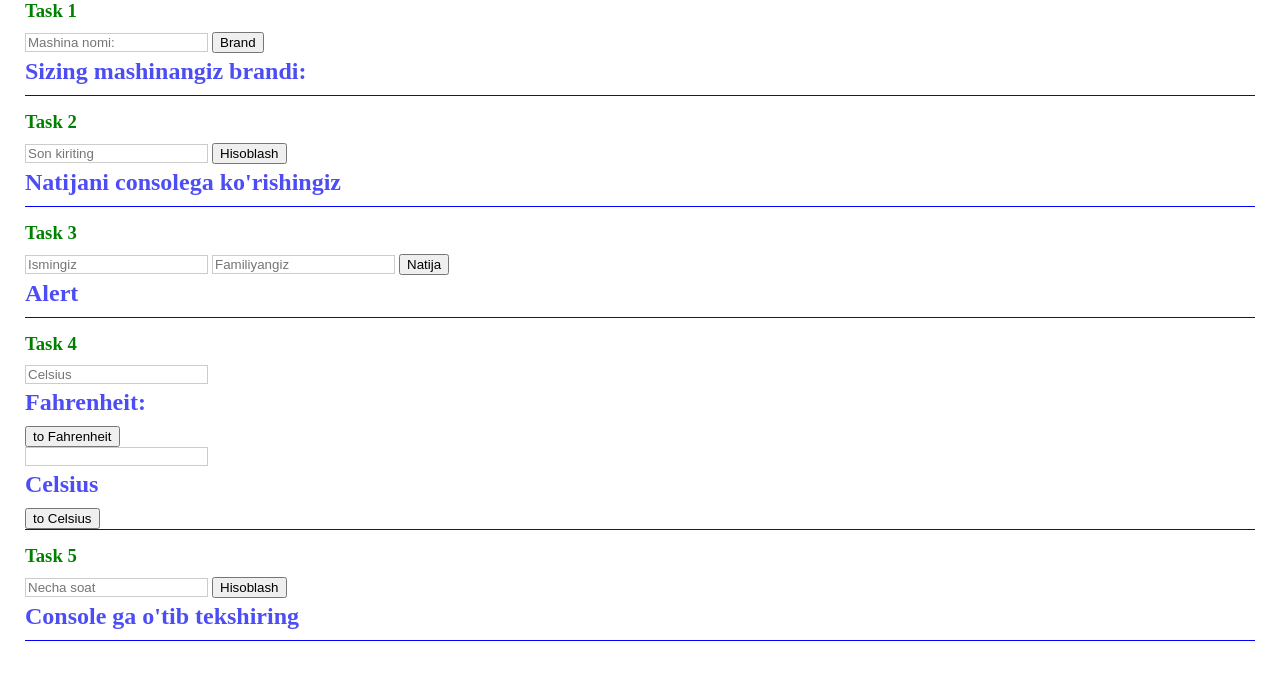
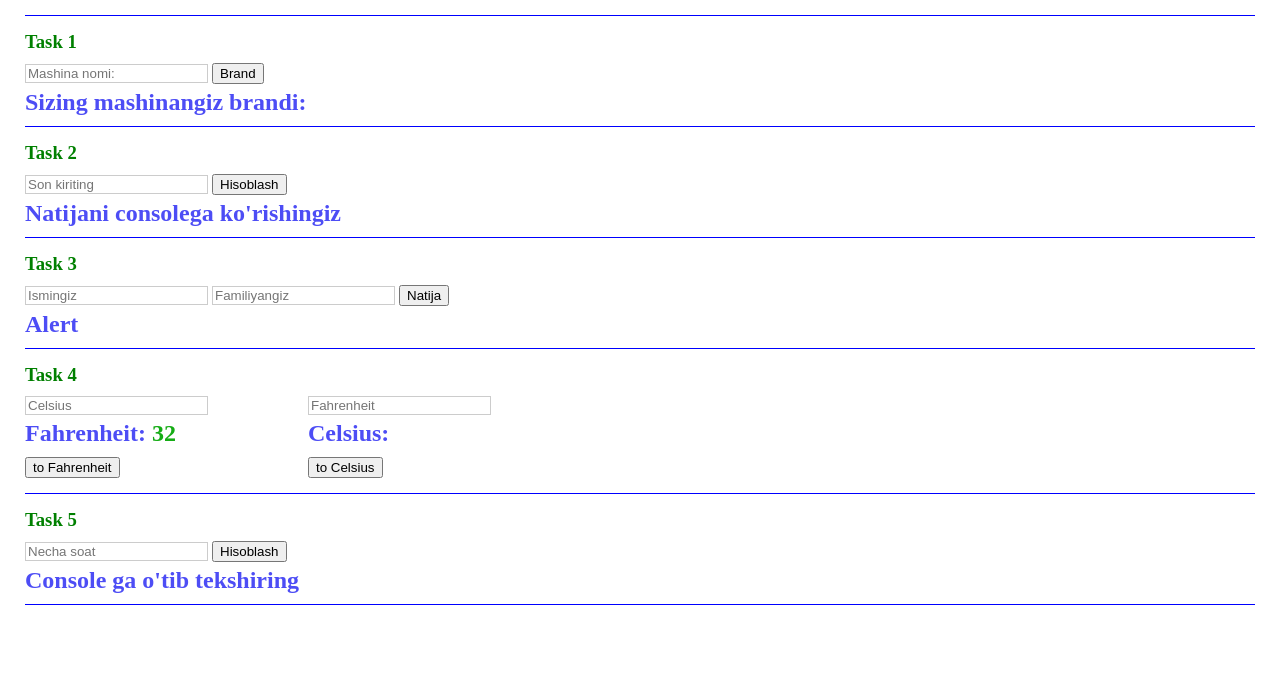
Before and after one commit to JAHONGIR95/practice_projects, a plain HTML site: page JS function task/index.html in a window 1280 px wide. Both pictures are taken after a click on the button "to Fahrenheit". Drawn offline with Linux system fonts and the light colour scheme.

Commit message:
all task finished

```diff
--- a/JS function task/index.html
+++ b/JS function task/index.html
@@ -44,10 +44,30 @@
         button {
             outline: none;
         }
+
+        .temp{
+            display: flex;
+        }
+
+        .temp-first{
+            margin-right: 100px;
+            margin-bottom: 15px;
+        }
+
+        #cel-result,
+        #fah-result{
+            color: rgb(21, 172, 21);
+        }
+
+        .wrap-top{
+            padding-top: 15px;
+        }
     </style>
 </head>
 
 <body>
+    <div class="task-wrapper wrap-top"></div>
+
     <h3>Task 1</h3>
     <div class="task-wrapper">
         <input type="text" class="task1" id="task1-input" placeholder="Mashina nomi:">
@@ -73,16 +93,16 @@
     </div>
 
     <h3>Task 4</h3>
-    <div class="task-wrapper">
-        <div>
+    <div class="task-wrapper temp">
+        <div class="temp-first">
             <input type="text" id="cel" class="cel" placeholder="Celsius">
             <h2>Fahrenheit: <span id="fah-result"></span></h2>
             <button id="to-fah">to Fahrenheit</button>
         </div>
 
         <div>
-            <input type="text" id="fah" class="fah">
-            <h2>Celsius <span id="cel-result"></span></h2>
+            <input type="text" id="fah" class="fah" placeholder="Fahrenheit">
+            <h2>Celsius: <span id="cel-result"></span></h2>
             <button id="to-cel">to Celsius</button>
         </div>
 
--- a/JS function task/script/main.js
+++ b/JS function task/script/main.js
@@ -2,11 +2,11 @@ var carName = document.querySelector("#task1-input");
 var carBrand = document.querySelector('#task1-btn');
 var brandSpace = document.querySelector('#brand-name');
 
-function carBrandFinder(){
+function carBrandFinder() {
     return carName.value + 'ning Brandi ' + 'Chevrolet';
 }
 
-carBrand.addEventListener('click', function(){
+carBrand.addEventListener('click', function () {
     brandSpace.innerHTML = carBrandFinder();
 })
 
@@ -16,12 +16,12 @@ var square = document.querySelector('#kv');
 var squareButton = document.querySelector('#kv-btn');
 
 
-squareButton.addEventListener('click', function(){
+squareButton.addEventListener('click', function () {
 
     var num;
     num = square.value;
 
-    function squareAndCubCalculator(){
+    function squareAndCubCalculator() {
         return num * num;
     }
 
@@ -33,12 +33,12 @@ squareButton.addEventListener('click', function(){
 
 var nameBtn = document.querySelector('#name-btn');
 
-nameBtn.addEventListener('click', function(){
+nameBtn.addEventListener('click', function () {
 
     var ism = document.querySelector('#name').value;
     var surname = document.querySelector('#surname').value;
 
-    function greeting(){
+    function greeting() {
         return 'Salom! ' + ism + ' ' + surname;
     }
 
@@ -47,7 +47,30 @@ nameBtn.addEventListener('click', function(){
 
 // ******************************************************************************
 
+var celButton = document.querySelector('#to-fah');
+var fahButton = document.querySelector('#to-cel');
+var fahResult = document.querySelector('#fah-result');
+var celResult = document.querySelector('#cel-result');
 
+celButton.addEventListener('click', function () {
+    var celsius = document.querySelector('#cel').value;
+
+    function celsiusFinder() {
+        return ((celsius * 9 / 5) + 32);
+    }
+
+    fahResult.innerHTML = celsiusFinder();
+})
+
+fahButton.addEventListener('click', function () {
+    var fahrenheit = document.querySelector('#fah').value;
+
+    function fahrenheitFinder() {
+        return ((fahrenheit - 32) * 5 / 9);
+    }
+
+    celResult.innerHTML = fahrenheitFinder();
+})
 
 // *****************************************************************************
 
@@ -55,11 +78,11 @@ var hour = document.querySelector('#hour');
 var hourButton = document.querySelector('#hour-btn');
 const minute = 60;
 
-hourButton.addEventListener('click', function(){
+hourButton.addEventListener('click', function () {
 
     var soat = hour.value;
 
-    function hourToMinute(){
+    function hourToMinute() {
         return soat * minute;
     }
 
```
